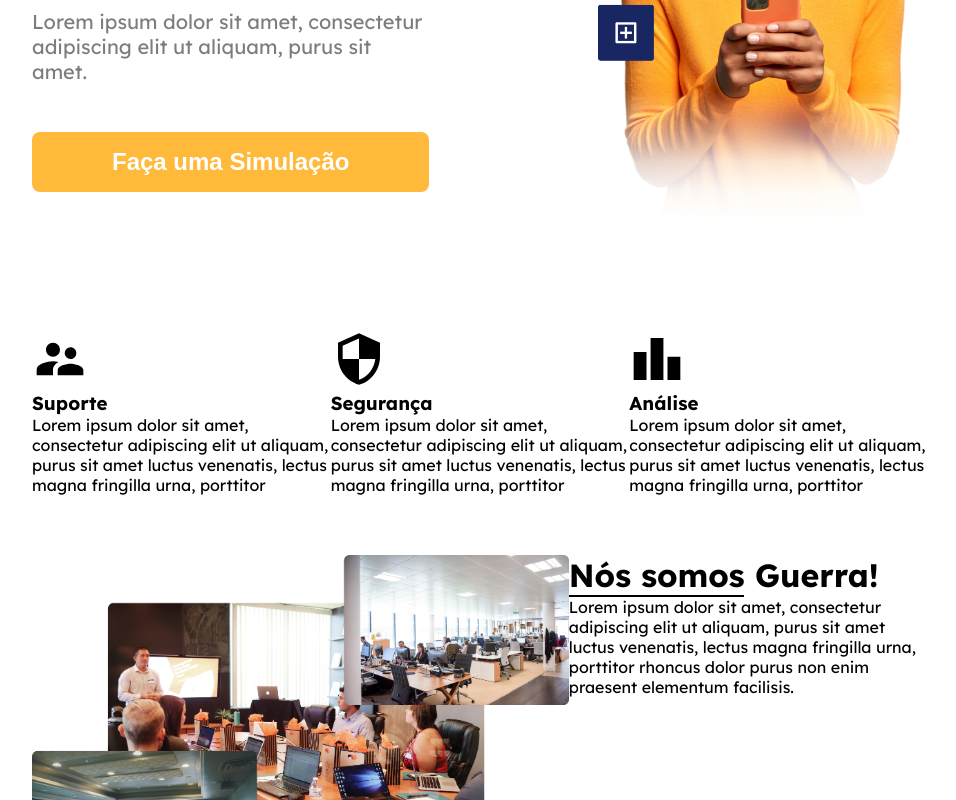
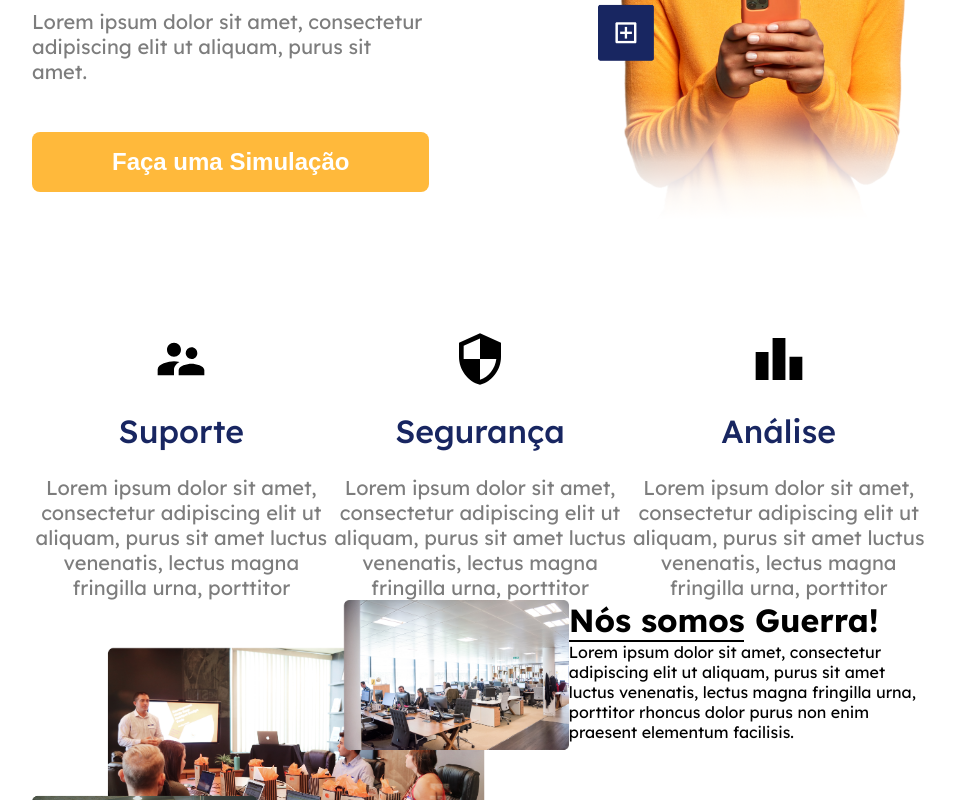
Before and after one commit to LeonardoRibas/finance-landing-page, a React (Create React App) app: page / in a window 1280 px wide. Shown: the part 524-1324 px from the top of the page, without its empty margins (160-1116 px from the left). Built offline with nearby package versions, Linux system fonts and the light colour scheme.

Commit message:
Estiliza ServiceCard

```diff
--- a/src/components/ServiceCard/styles.ts
+++ b/src/components/ServiceCard/styles.ts
@@ -1,9 +1,22 @@
 import styled from 'styled-components'
 
 export const Container = styled.div`
-  width: 312px;
-  height: 224px;
+  display: flex;
+  flex-direction: column;
+  align-items: center;
+  justify-content: space-between;
+  max-width: 312px;
 `
-export const Title = styled.h3``
+export const Title = styled.h3`
+  color: ${(props) => props.theme.color.secondary};
+  font-size: 32px;
+  font-weight: 500;
+  margin-top: 24px;
+  margin-bottom: 24px;
+`
 
-export const Text = styled.p``
+export const Text = styled.p`
+  font-size: 20px;
+  color: ${(props) => props.theme.color.text};
+  text-align: center;
+`
```
